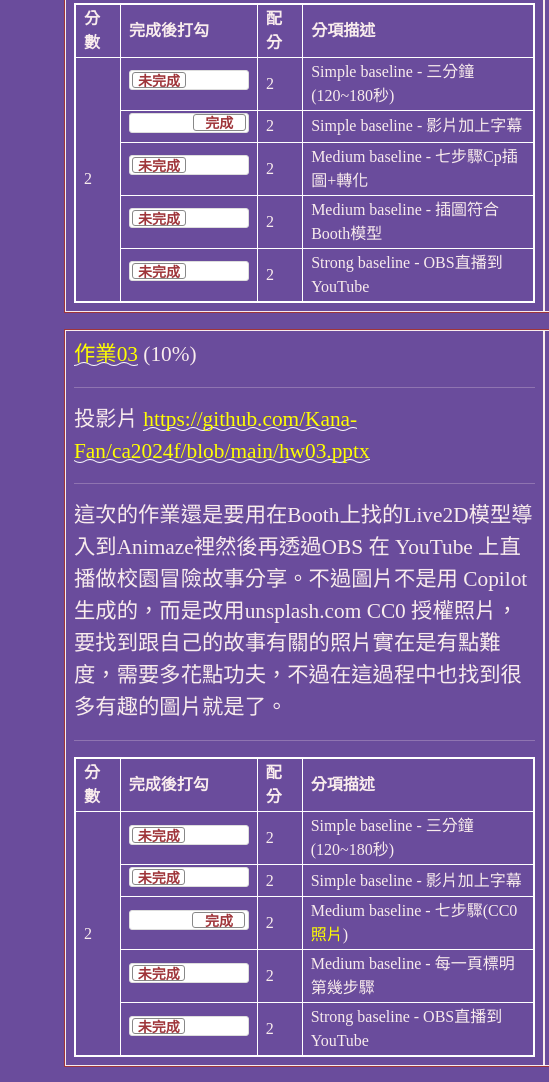
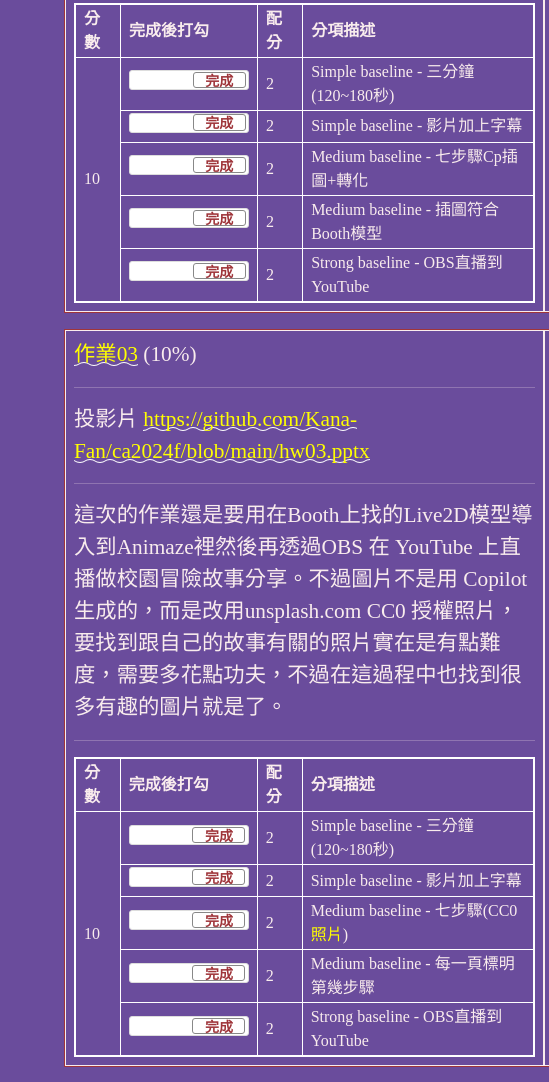
Before and after one commit to Kana-Fan/ca2024f, a plain HTML site: page index.html in a window 1280 px wide. Shown: the part 1711-2793 px from the top of the page, 0-549 px from the left. Drawn offline with nearby package versions, Linux system fonts and the light colour scheme; a web font is replaced by a local one.

Commit message:
Update index.html

```diff
--- a/index.html
+++ b/index.html
@@ -279,10 +279,10 @@
         <tr><th>分數</th><th>完成後打勾</th><th>配分</th><th>分項描述</th></tr>
         <tr><td rowspan="5" id="myTotal1"></td>
             <td><input type="checkbox" class="flipswitch" id="myCheckbox11" checked></td><td id='m11'>2</td><td>Simple baseline - 一分鐘(60~120秒)</td></tr>
-        <tr><td><input type="checkbox" class="flipswitch" id="myCheckbox12" ></td><td id='m12'>2</td><td>Simple baseline - 影片加上字幕</td></tr>
-        <tr><td><input type="checkbox" class="flipswitch" id="myCheckbox13" ></td><td id='m13'>2</td><td>Medium baseline - 七步驟(Copilot插圖)</td></tr>
-        <tr><td><input type="checkbox" class="flipswitch" id="myCheckbox14" ></td><td id='m14'>2</td><td>Medium baseline  - 插圖符合Booth模型 </td></tr>
-        <tr><td><input type="checkbox" class="flipswitch" id="myCheckbox15" ></td><td id='m15'>2</td><td>Strong baseline - OBS直播到YouTube </td></tr>
+        <tr><td><input type="checkbox" class="flipswitch" id="myCheckbox12" checked></td><td id='m12'>2</td><td>Simple baseline - 影片加上字幕</td></tr>
+        <tr><td><input type="checkbox" class="flipswitch" id="myCheckbox13" checked></td><td id='m13'>2</td><td>Medium baseline - 七步驟(Copilot插圖)</td></tr>
+        <tr><td><input type="checkbox" class="flipswitch" id="myCheckbox14" checked></td><td id='m14'>2</td><td>Medium baseline  - 插圖符合Booth模型 </td></tr>
+        <tr><td><input type="checkbox" class="flipswitch" id="myCheckbox15" checked></td><td id='m15'>2</td><td>Strong baseline - OBS直播到YouTube </td></tr>
       </table>
       <!-- hw01: 評分表 -->
     </div>
@@ -305,11 +305,11 @@
       <table>
         <tr><th>分數</th><th>完成後打勾</th><th>配分</th><th>分項描述</th></tr>
         <tr><td rowspan="5" id="myTotal2"></td>
-            <td><input type="checkbox" class="flipswitch" id="myCheckbox21"></td><td id='m21'>2</td><td>Simple baseline - 三分鐘(120~180秒)</td></tr>
+            <td><input type="checkbox" class="flipswitch" id="myCheckbox21" checked></td><td id='m21'>2</td><td>Simple baseline - 三分鐘(120~180秒)</td></tr>
         <tr><td><input type="checkbox" class="flipswitch" id="myCheckbox22" checked></td><td id='m22'>2</td><td>Simple baseline - 影片加上字幕</td></tr>
-        <tr><td><input type="checkbox" class="flipswitch" id="myCheckbox23"></td><td id='m23'>2</td><td>Medium baseline - 七步驟Cp插圖+轉化</td></tr>
-        <tr><td><input type="checkbox" class="flipswitch" id="myCheckbox24"></td><td id='m24'>2</td><td>Medium baseline  - 插圖符合Booth模型 </td></tr>
-        <tr><td><input type="checkbox" class="flipswitch" id="myCheckbox25"></td><td id='m25'>2</td><td>Strong baseline - OBS直播到YouTube </td></tr>
+        <tr><td><input type="checkbox" class="flipswitch" id="myCheckbox23" checked></td><td id='m23'>2</td><td>Medium baseline - 七步驟Cp插圖+轉化</td></tr>
+        <tr><td><input type="checkbox" class="flipswitch" id="myCheckbox24" checked></td><td id='m24'>2</td><td>Medium baseline  - 插圖符合Booth模型 </td></tr>
+        <tr><td><input type="checkbox" class="flipswitch" id="myCheckbox25" checked></td><td id='m25'>2</td><td>Strong baseline - OBS直播到YouTube </td></tr>
       </table>
       <!-- hw02: 評分表 -->
     </div>
@@ -334,11 +334,11 @@
       <table>
         <tr><th>分數</th><th>完成後打勾</th><th>配分</th><th>分項描述</th></tr>
         <tr><td rowspan="5" id="myTotal3"></td>
-            <td><input type="checkbox" class="flipswitch" id="myCheckbox31"></td><td id='m31'>2</td><td>Simple baseline - 三分鐘(120~180秒)</td></tr>
-        <tr><td><input type="checkbox" class="flipswitch" id="myCheckbox32"></td><td id='m32'>2</td><td>Simple baseline - 影片加上字幕</td></tr>
+            <td><input type="checkbox" class="flipswitch" id="myCheckbox31" checked></td><td id='m31'>2</td><td>Simple baseline - 三分鐘(120~180秒)</td></tr>
+        <tr><td><input type="checkbox" class="flipswitch" id="myCheckbox32" checked></td><td id='m32'>2</td><td>Simple baseline - 影片加上字幕</td></tr>
         <tr><td><input type="checkbox" class="flipswitch" id="myCheckbox33" checked></td><td id='m33'>2</td><td>Medium baseline - 七步驟(CC0 <span style="color:yellow;">照片</span>)</td></tr>
-        <tr><td><input type="checkbox" class="flipswitch" id="myCheckbox34"></td><td id='m34'>2</td><td>Medium baseline  - 每一頁標明第幾步驟 </td></tr>
-        <tr><td><input type="checkbox" class="flipswitch" id="myCheckbox35"></td><td id='m35'>2</td><td>Strong baseline - OBS直播到YouTube </td></tr>
+        <tr><td><input type="checkbox" class="flipswitch" id="myCheckbox34" checked></td><td id='m34'>2</td><td>Medium baseline  - 每一頁標明第幾步驟 </td></tr>
+        <tr><td><input type="checkbox" class="flipswitch" id="myCheckbox35" checked></td><td id='m35'>2</td><td>Strong baseline - OBS直播到YouTube </td></tr>
       </table>
       <!-- hw03: 評分表 -->
     </div>
@@ -366,11 +366,11 @@
       <table>
         <tr><th>分數</th><th>完成後打勾</th><th>配分</th><th>分項描述</th></tr>
         <tr><td rowspan="5" id="myTotal4"></td>
-            <td><input type="checkbox" class="flipswitch" id="myCheckbox41"></td><td id='m41'>2</td><td>Simple baseline - 三分鐘(120~180秒)</td></tr>
-        <tr><td><input type="checkbox" class="flipswitch" id="myCheckbox42"></td><td id='m42'>2</td><td>Simple baseline - 影片加上字幕</td></tr>
-        <tr><td><input type="checkbox" class="flipswitch" id="myCheckbox43"></td><td id='m43'>2</td><td>Medium baseline - 七步驟(CC0 <span style="color:yellow;">影片</span>)</td></tr>
+            <td><input type="checkbox" class="flipswitch" id="myCheckbox41" checked></td><td id='m41'>2</td><td>Simple baseline - 三分鐘(120~180秒)</td></tr>
+        <tr><td><input type="checkbox" class="flipswitch" id="myCheckbox42" checked></td><td id='m42'>2</td><td>Simple baseline - 影片加上字幕</td></tr>
+        <tr><td><input type="checkbox" class="flipswitch" id="myCheckbox43" checked></td><td id='m43'>2</td><td>Medium baseline - 七步驟(CC0 <span style="color:yellow;">影片</span>)</td></tr>
         <tr><td><input type="checkbox" class="flipswitch" id="myCheckbox44" checked></td><td id='m44'>2</td><td>Medium baseline  - 每一頁標明第幾步驟 </td></tr>
-        <tr><td><input type="checkbox" class="flipswitch" id="myCheckbox45"></td><td id='m45'>2</td><td>Strong baseline - OBS直播到YouTube </td></tr>
+        <tr><td><input type="checkbox" class="flipswitch" id="myCheckbox45" checked></td><td id='m45'>2</td><td>Strong baseline - OBS直播到YouTube </td></tr>
       </table>
       <!-- hw04: 評分表 -->
     </div>
```
